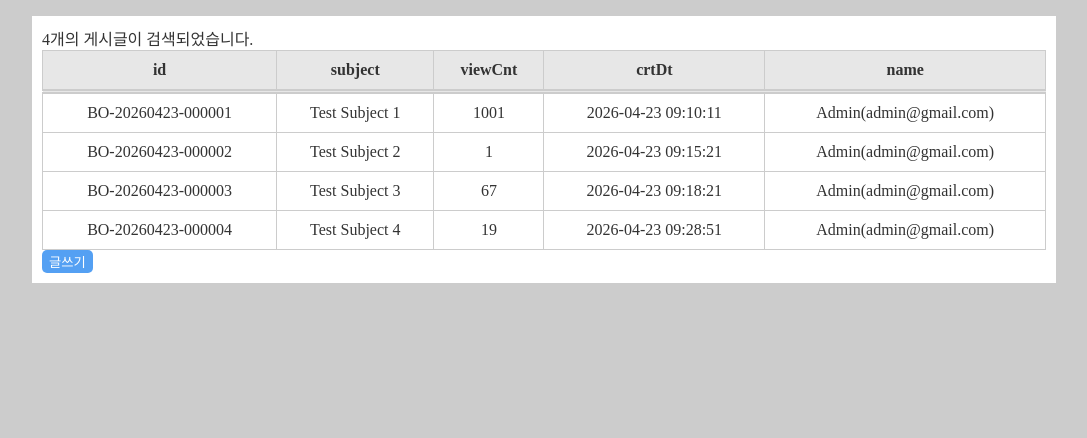
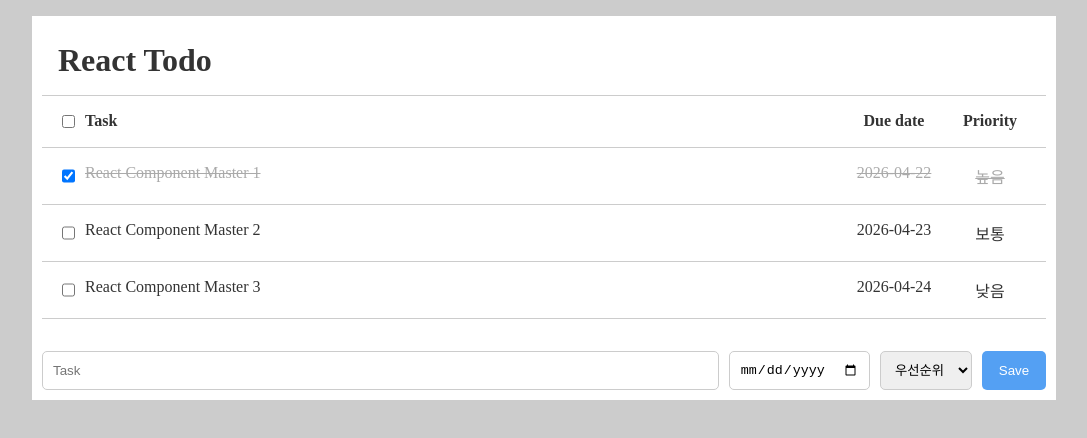
Before and after one commit to vrougeh/kt-ds-University-27-React-vite-js-workspace, a React (Vite) app: page / in a window 1280 px wide. Shown: the top 438 px of the page, without its empty margins (96-1183 px from the left). Built offline with nearby package versions, Linux system fonts and the light colour scheme.

Commit message:
add : add ref codes

```diff
--- a/src/App.jsx
+++ b/src/App.jsx
@@ -4,8 +4,8 @@ import Counter from "./components/homework/Counter.jsx";
 import TodoMain from "./components/todo/TodoMain.jsx";
 
 export default function App() {
-  // return <TodoMain />;
-  return <ArticleMain />;
+  return <TodoMain />;
+  // return <ArticleMain />;
   // return (
   //   <>
   //     <Counter />
--- a/src/components/articles/ArticleMain.jsx
+++ b/src/components/articles/ArticleMain.jsx
@@ -13,40 +13,9 @@ const ArticleMain = () => {
   const [cashedData, setCashedData] = useState(articleData.articles);
   // console.log(cashedData);
 
-  const [{ subject, email, name, content }, setNewArticle] = useState({
-    subject: "",
-    email: "",
-    name: "",
-    content: "",
-  });
-
   const [write, setwrite] = useState(true);
 
-  const onSubjectChangeHandler = (event) => {
-    setNewArticle((prevData) => ({
-      ...prevData,
-      subject: event.target.value,
-    }));
-  };
-  const onEmailChangeHandler = (event) => {
-    setNewArticle((prevData) => ({
-      ...prevData,
-      email: event.target.value,
-    }));
-  };
-  const onNameChangeHandler = (event) => {
-    setNewArticle((prevData) => ({
-      ...prevData,
-      name: event.target.value,
-    }));
-  };
-  const onContentChangeHandler = (event) => {
-    setNewArticle((prevData) => ({
-      ...prevData,
-      content: event.target.value,
-    }));
-  };
-  const onSaveButtonClickHandler = () => {
+  const onSaveButtonClickHandler = (subject, name, email, content) => {
     setCashedData((prevData) => [
       ...prevData,
       {
@@ -56,20 +25,20 @@ const ArticleMain = () => {
           "-" +
           String(prevData.length + 1).padStart(6, "0"),
         subject,
+        content,
         viewCnt: parseInt(Math.random() * 100),
         crtDt: formattedDateTime,
         membersVO: {
           name,
+          email,
         },
         email,
       },
     ]);
-    setwrite(true);
-    setNewArticle({ subject: "", email: "", name: "", content: "" });
+    // setwrite(true);
   };
   const onCancelButtonClickHandler = () => {
     setwrite(true);
-    setNewArticle({ subject: "", email: "", name: "", content: "" });
   };
   const onWriteButtonClickHandler = () => {
     setwrite(false);
@@ -84,14 +53,8 @@ const ArticleMain = () => {
   );
   const iswrite = !write && (
     <ArticleWriter
-      inputData={{ subject, email, name, content }}
-      onSubjectChange={onSubjectChangeHandler}
-      onEmailChange={onEmailChangeHandler}
-      onNameChange={onNameChangeHandler}
-      onContentChange={onContentChangeHandler}
       onSaveButtonClick={onSaveButtonClickHandler}
       onCancelButtonClick={onCancelButtonClickHandler}
-      onWriteButtonClick={onWriteButtonClickHandler}
     />
   );
 
--- a/src/components/articles/ArticleWriter.jsx
+++ b/src/components/articles/ArticleWriter.jsx
@@ -1,42 +1,49 @@
-const ArticleWriter = ({
-  inputData: { subject, email, name, content },
-  onSubjectChange,
-  onEmailChange,
-  onNameChange,
-  onContentChange,
-  onSaveButtonClick,
-  onCancelButtonClick,
-}) => {
+import { useRef } from "react";
+
+const ArticleWriter = ({ onSaveButtonClick, onCancelButtonClick }) => {
+  const subjectRef = useRef();
+  const emailRef = useRef();
+  const nameRef = useRef();
+  const contentRef = useRef();
+
+  // 저장을 클릭하면 입력했던 값을 가져와 출력한다.
+  const onSaveButtonClickHandler = () => {
+    console.log("subjectRef", subjectRef.current.value);
+    console.log("emailRef", emailRef.current.value);
+    console.log("nameRef", nameRef.current.value);
+    console.log("contentRef", contentRef.current.value);
+    onSaveButtonClick(
+      subjectRef.current.value,
+      emailRef.current.value,
+      nameRef.current.value,
+      contentRef.current.value,
+    );
+    subjectRef.current.value = "";
+    emailRef.current.value = "";
+    nameRef.current.value = "";
+    contentRef.current.value = "";
+  };
+
   return (
     <>
       <div>
         <div>제목</div>
-        <input
-          type="text"
-          id="subject"
-          value={subject}
-          onChange={onSubjectChange}
-        />
+        <input type="text" id="subject" ref={subjectRef} />
       </div>
       <div>
         <div>이메일</div>
-        <input type="text" id="email" value={email} onChange={onEmailChange} />
+        <input type="text" id="email" ref={emailRef} />
       </div>
       <div>
         <div>이름</div>
-        <input type="text" id="name" value={name} onChange={onNameChange} />
+        <input type="text" id="name" ref={nameRef} />
       </div>
       <div>
         <div>내용</div>
-        <textarea
-          type="text"
-          id="content"
-          value={content}
-          onChange={onContentChange}
-        />
+        <textarea type="text" id="content" ref={contentRef} />
       </div>
       <div>
-        <button type="button" onClick={onSaveButtonClick}>
+        <button type="button" onClick={onSaveButtonClickHandler}>
           저장
         </button>
       </div>
--- a/src/components/todo/TodoAppender.jsx
+++ b/src/components/todo/TodoAppender.jsx
@@ -1,26 +1,31 @@
-const TodoAppender = ({
-  inputData: { todo, dueDate, priority },
-  onTaskKeyUp,
-  onDateChange,
-  onPrioritySelectChange,
-  onSaveButtonClick,
-}) => {
+import { useRef } from "react";
+
+const TodoAppender = ({ onSaveButtonClick }) => {
+  const todoRef = useRef();
+  const dateRef = useRef();
+  const priorityRef = useRef();
+  const onSaveButtonClickHandler = () => {
+    onSaveButtonClick(
+      todoRef.current.value,
+      dateRef.current.value,
+      priorityRef.current.value,
+    );
+    todoRef.current.value = "";
+    dateRef.current.value = "";
+    priorityRef.current.value = "";
+  };
+
   return (
     <footer>
-      <input
-        type="text"
-        placeholder="Task"
-        value={todo}
-        onChange={onTaskKeyUp}
-      />
-      <input type="date" value={dueDate} onChange={onDateChange} />
-      <select value={priority} onChange={onPrioritySelectChange}>
+      <input type="text" placeholder="Task" ref={todoRef} />
+      <input type="date" ref={dateRef} />
+      <select ref={priorityRef}>
         <option>우선순위</option>
         <option value="1">높음</option>
         <option value="2">보통</option>
         <option value="3">낮음</option>
       </select>
-      <button type="button" onClick={onSaveButtonClick}>
+      <button type="button" onClick={onSaveButtonClickHandler}>
         Save
       </button>
     </footer>
--- a/src/components/todo/TodoMain.jsx
+++ b/src/components/todo/TodoMain.jsx
@@ -42,11 +42,6 @@ const TodoMain = () => {
   ];
   const [cashedData, setCashedData] = useState(todoDatas);
   console.log(cashedData);
-  const [{ todo, dueDate, priority }, setNewTodoData] = useState({
-    todo: "",
-    dueDate: "",
-    priority: 0,
-  });
 
   const isAllDoneChangeHandler = (isDone) => {
     setCashedData((prevData) => {
@@ -81,51 +76,23 @@ const TodoMain = () => {
     console.log(todoId, todoDatas);
   };
 
-  const onTaskKeyUpHandler = (event) => {
-    console.log(event.target.value);
-    setNewTodoData((prevData) => ({
-      ...prevData,
-      todo: event.target.value,
-    }));
-  };
-  const onDateChangeHandler = (event) => {
-    console.log(event.target.value);
-    setNewTodoData((prevData) => ({
-      ...prevData,
-      dueDate: event.target.value,
-    }));
-  };
-  const onSaveButtonClickHandler = () => {
+  const onSaveButtonClickHandler = (todo, dueDate, priority) => {
     console.log("저장합니다.");
     setCashedData((prevData) => [
       ...prevData,
       { id: prevData.length + 1, todo, dueDate, priority, isDone: false },
     ]);
-    setNewTodoData({ todo: "", dueDate: "", priority: 0 });
   };
-  const onPrioritySelectChangeHandler = (event) => {
-    console.log(event.target.value);
-    setNewTodoData((prevData) => ({
-      ...prevData,
-      priority: parseInt(event.target.value),
-    }));
-  };
+
   // 컴포넌트가 만들어 줄 HTML tag set를 반환
   return (
     <div className="wrapper">
-      {/* <StateTest /> */}
       <header>React Todo</header>
       <ul className="tasks">
         <TodoHeader onAllDoneChange={isAllDoneChangeHandler} />
         <TodoList todoDatas={cashedData} onDoneChange={onDoneChangeHandler} />
       </ul>
-      <TodoAppender
-        inputData={{ todo, dueDate, priority }}
-        onTaskKeyUp={onTaskKeyUpHandler}
-        onDateChange={onDateChangeHandler}
-        onSaveButtonClick={onSaveButtonClickHandler}
-        onPrioritySelectChange={onPrioritySelectChangeHandler}
-      />
+      <TodoAppender onSaveButtonClick={onSaveButtonClickHandler} />
     </div>
   );
 };
```
